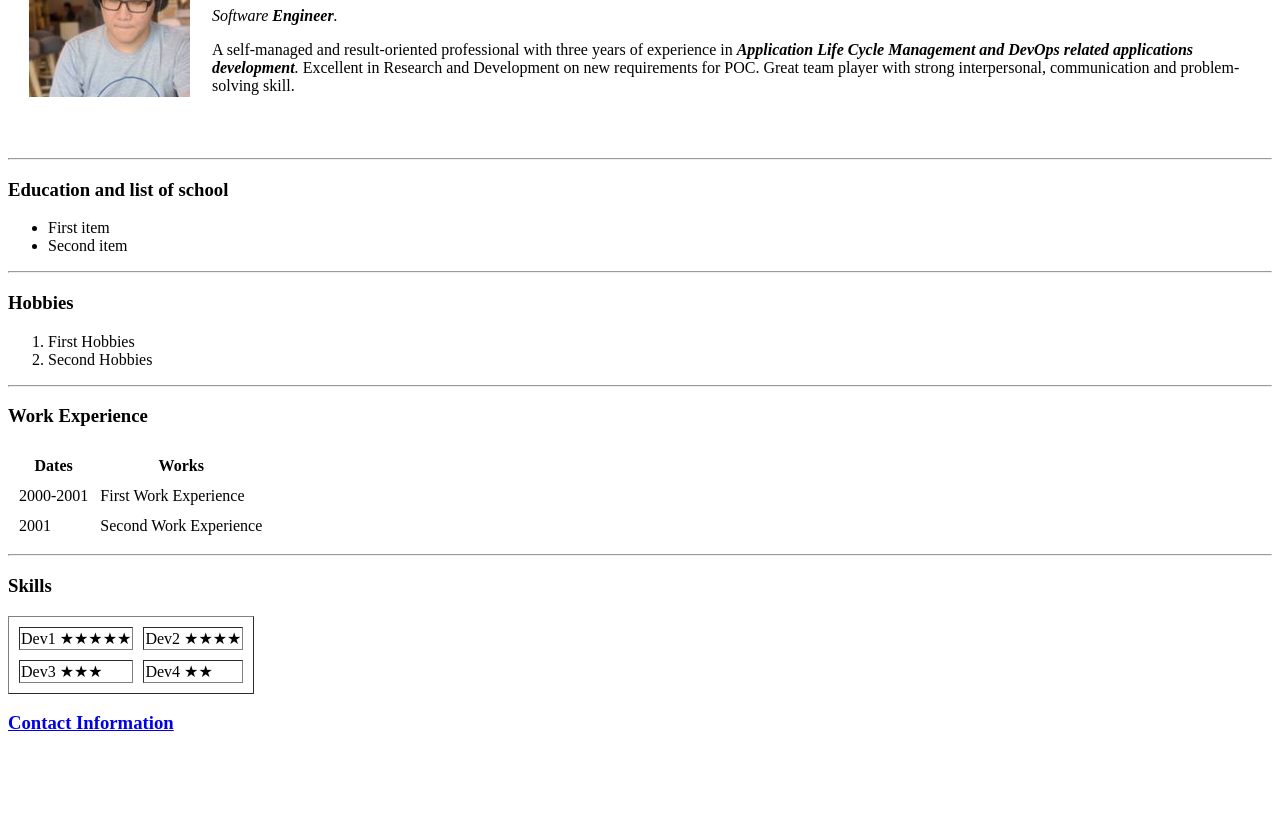
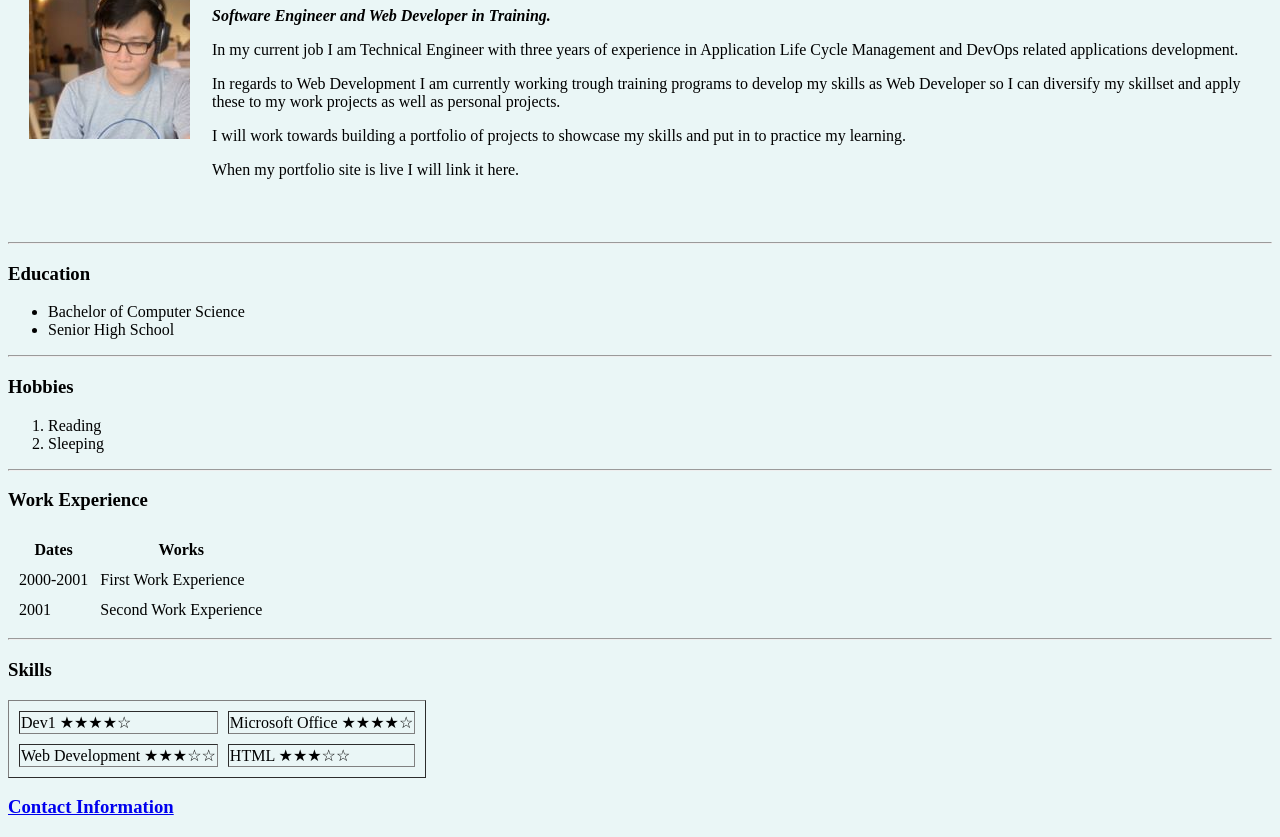
Before and after one commit to Kuronanashi/MyPersonalSite, a plain HTML site: page index.html in a window 1280 px wide. Shown: the part 102-939 px from the top of the page. Before the commit the page ends 855 px from the top, so only its background shows below. Drawn offline with Linux system fonts and the light colour scheme.

Commit message:
Update details and color

```diff
--- a/index.html
+++ b/index.html
@@ -6,31 +6,38 @@
   <title>Rizky's Personal Site</title>
 </head>
 
-<body>
+<body style="background-color: #EAF6F6;">
   <table cellspacing="20">
     <tr>
       <td><img src="images\Rizky Gunawan Profile.jpg" alt=""></td>
       <td><h1><a href="https://web.facebook.com/profile.php?id=100000161902853">Rizky Gunawan</a></h1>
-      <p><em>Software <strong>Engineer</strong>.</em></p>
-      <p>A self-managed and result-oriented professional with three years of experience in <em><strong>Application Life Cycle
-         Management and DevOps related applications development</strong>.</em> Excellent in Research and Development on
-         new requirements for POC. Great team player with strong interpersonal, communication and problem-solving skill.</p></td>
+      <p><em><strong>Software Engineer and Web Developer in Training.</strong></em></p>
+      <p>In my current job I am Technical Engineer with three years of experience in Application Life Cycle Management and DevOps
+        related applications development.</p>
+      <p>In regards to Web Development I am currently working trough training programs to develop my skills as Web Developer
+        so I can diversify my skillset and apply these to my work projects as well as personal projects.</p>
+      <p>I will work towards building a portfolio of projects to showcase my skills and put in to practice my learning.</p>
+      <p>When my portfolio site is live I will link it here.</p>
+      </td>
     </tr>
   </table>
-  <!-- <img src="https://scontent.fcgk4-4.fna.fbcdn.net/v/t1.0-1/p160x160/31124317_2152719188076790_3835095982157070336_o.jpg?_nc_cat=101&_nc_sid=dbb9e7&_nc_eui2=AeH7to9ngGWVUlGze_dIrCHtRBvk9hHgrh1EG-T2EeCuHciuAG-oghcPYEE9VpOC8snVXA36hezwE80BDNnd2pk1&_nc_ohc=g5z9P3Az1VoAX8C6JGi&_nc_ht=scontent.fcgk4-4.fna&_nc_tp=6&oh=4ffd1b00e095f428c96d4b4bbfd54545&oe=5EB633A6" alt="Rizky Gunawan Profile Picture">-->
+  <!-- <img src="https://scontent.fcgk4-4.fna.fbcdn.net/v/t1.0-1/p160x160/31124317_2152719188076790_3835095982157070336_o
+  .jpg?_nc_cat=101&_nc_sid=dbb9e7&_nc_eui2=AeH7to9ngGWVUlGze_dIrCHtRBvk9hHgrh1EG-T2EeCuHciuAG-oghcPYEE9VpOC8snVXA36hezwE8
+  0BDNnd2pk1&_nc_ohc=g5z9P3Az1VoAX8C6JGi&_nc_ht=scontent.fcgk4-4.fna&_nc_tp=6&oh=4ffd1b00e095f428c96d4b4bbfd54545&oe=5EB6
+  33A6" alt="Rizky Gunawan Profile Picture">-->
   <br>
   <hr>
-  <h3>Education and list of school</h3>
+  <h3>Education</h3>
   <ul>
-    <li>First item</li>
-    <li>Second item</li>
+    <li>Bachelor of Computer Science </li>
+    <li>Senior High School</li>
   </ul>
   <hr>
 
   <h3>Hobbies</h3>
   <ol>
-    <li>First Hobbies</li>
-    <li>Second Hobbies</li>
+    <li>Reading</li>
+    <li>Sleeping</li>
   </ol>
   <hr>
 
@@ -56,12 +63,12 @@
   <h3>Skills</h3>
   <table cellspacing="10" border="1">
       <tr>
-        <td>Dev1 ★★★★★</td>
-        <td>Dev2 ★★★★</td>
+        <td>Dev1 ★★★★☆</td>
+        <td>Microsoft Office ★★★★☆</td>
       </tr>
       <tr>
-        <td>Dev3 ★★★</td>
-        <td>Dev4 ★★</td>
+        <td>Web Development ★★★☆☆</td>
+        <td>HTML ★★★☆☆</td>
       </tr>
   </table>
   <h3><a href="contact-me.html">Contact Information</a></h3>
```
